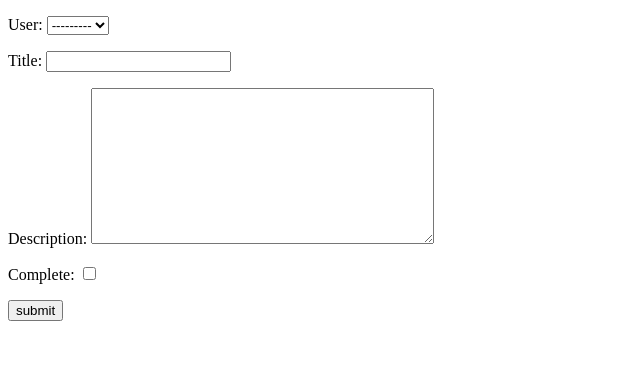
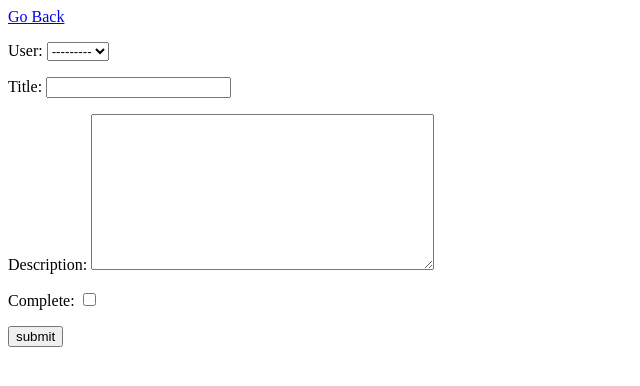
Before and after one commit to shadhin-int/Only-Django, a Django app: page /task-create/ in a window 1280 px wide. Shown: the top 386 px of the page, without its empty margins (0-640 px from the left). Run offline with Django 3.2, Linux system fonts and the light colour scheme; data comes from the database, SQL or seed files in the repository.

Commit message:
added back button in create view

```diff
--- a/todo_list/base/templates/base/task_form.html
+++ b/todo_list/base/templates/base/task_form.html
@@ -6,6 +6,7 @@
 </head>
 <body>
 <form method="post" action="">
+    <a href="{% url 'tasks' %}">Go Back</a>
     {% csrf_token%}
     {{form.as_p}}
     <input type="submit" value="submit">
```
